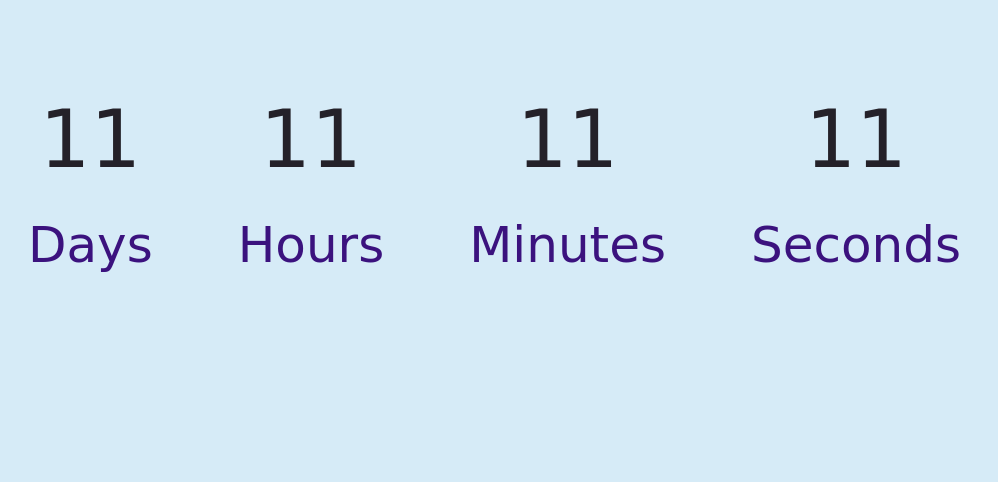
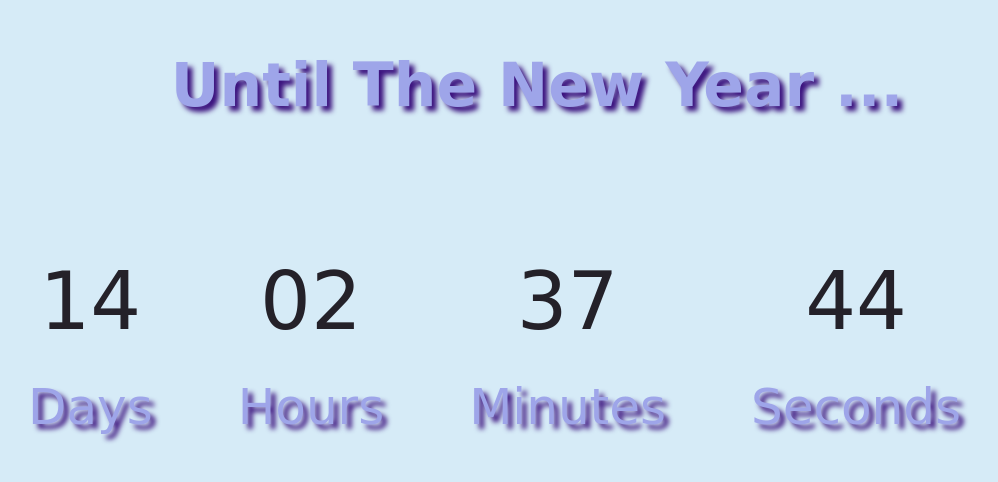
Before and after one commit to Anna-Sokolova/goit-js-hw-11-timer, a website built with webpack: page src/index.html in a window 1280 px wide. Shown: the whole page, without its empty margins (103-1101 px from the left). Built offline with nearby package versions, Linux system fonts and the light colour scheme; a web font is replaced by a local one.

Commit message:
Adds a timer task via a function

```diff
--- a/src/css/style.css
+++ b/src/css/style.css
@@ -8,7 +8,7 @@ body {
   font-family: "Helvetica Neue", -apple-system, BlinkMacSystemFont, "Segoe UI",
     Roboto, Oxygen, Ubuntu, Cantarell, "Open Sans", sans-serif;
   line-height: 1.5;
-  color: #2a2a2a;
+  color: #9ea5e9;
   background-color: rgb(214, 235, 247);
 }
 
@@ -25,6 +25,14 @@ img {
   display: block;
   max-width: 100%;
   height: auto;
+}
+
+.titel {
+  font-family: "Galindo", cursive;
+  font-size: 60px;
+  text-transform: capitalize;
+  text-shadow: 5px 5px 5px #3b127e;
+  text-align: center;
 }
 
 .timer {
@@ -56,7 +64,8 @@ img {
   display: flex;
 
   font-family: "Galindo", cursive;
-  color: #3b127e;
+  color: #9ea5e9;
+  text-shadow: 5px 5px 5px #3b127e;
   font-size: 50px;
 }
 
@@ -80,11 +89,13 @@ img {
 }
 
 .alert.info {
-  border: 5px solid #0ac2f0;
-  background-color: #3083b3;
-  color: rgb(26, 10, 250);
   font-family: "Galindo", cursive;
   font-size: 30px;
+  color: #3b127e;
+
+  border: 5px solid #3b127e;
+  background-color: #9ea5e9;
+  text-shadow: 2px 2px 5px #3b127e;
 }
 
 .alert.is-visible {
--- a/src/index.html
+++ b/src/index.html
@@ -12,24 +12,27 @@
   </head>
 
   <body>
+
+    <h1 class="titel">Until the new year ...</h1>
+
     <div class="timer" id="timer-1">
       <div class="field">
-        <span class="value" data-value="days">11</span>
+        <span class="value" data-value="days">00</span>
         <span class="label">Days</span>
       </div>
 
       <div class="field">
-        <span class="value" data-value="hours">11</span>
+        <span class="value" data-value="hours">00</span>
         <span class="label">Hours</span>
       </div>
 
       <div class="field">
-        <span class="value" data-value="mins">11</span>
+        <span class="value" data-value="mins">00</span>
         <span class="label">Minutes</span>
       </div>
 
       <div class="field">
-        <span class="value" data-value="secs">11</span>
+        <span class="value" data-value="secs">00</span>
         <span class="label">Seconds</span>
       </div>
     </div>
--- a/src/js/refs.js
+++ b/src/js/refs.js
@@ -1,3 +1,8 @@
 export default {
-  notificationRef: document.querySelector('.js-alert'),
+  notificationRef: document.querySelector(".js-alert"),
+  timerRef: document.querySelector("#timer-1"),
+  daysRef: document.querySelector('span[data-value="days"]'),
+  hoursRef: document.querySelector('span[data-value="hours"]'),
+  minsRef: document.querySelector('span[data-value="mins"]'),
+  secsRef: document.querySelector('span[data-value="secs"]'),
 };
--- a/src/js/taimer.js
+++ b/src/js/taimer.js
@@ -0,0 +1,50 @@
+import refs from "./refs.js";
+
+const { timerRef, daysRef, hoursRef, minsRef, secsRef } = refs;
+
+// console.log(refs);
+
+let day = "Dec 31 2020"; //дата, до которой будет считать счетчик
+
+//основная функция для создания счетчика
+function timer(date) {
+  const targetDate = new Date(date);  //целевая дата
+  const currentDate = Date.now();     //текущая дата
+  const deltaTime = targetDate - currentDate;  //разница, которую будем показывать в счетчике
+
+  const objTime = setTime(deltaTime); //вызываем функцию с просчитанными данными и записываем её в объект, т.к. setTime возвращает объект данных
+  updateClockface(objTime); //вызываем функцию, которая рисует интерфейс
+}
+
+//функция задает интервал отсчета каждую секунду
+setInterval(() => {
+  timer(day);    //передаем основную функцию
+}, 1000);
+
+// функция принимает число, приводит к строке и добавляет в начало 0 если число меньше 2-х знаков
+function pad(value) {
+  return String(value).padStart(2, "0");
+}
+
+//функция для расчета времени, принимает параметром разницу между targetDate и текущей датой (в миллисекундах)
+function setTime(time) {
+  const days = pad(Math.floor(time / (1000 * 60 * 60 * 24)));
+  // console.log('days -', days);
+  const hours = pad(
+    Math.floor((time % (1000 * 60 * 60 * 24)) / (1000 * 60 * 60)),
+  );
+  // console.log("hours -", hours);
+  const mins = pad(Math.floor((time % (1000 * 60 * 60)) / (1000 * 60)));
+  // console.log("mins -", mins);
+  const secs = pad(Math.floor((time % (1000 * 60)) / 1000));
+  // console.log("secs -", secs);
+  return { days, hours, mins, secs }; // Возвращает обьект со свойствами days, hours, mins, secs
+}
+
+//функция принимает объект данных времени, которые возвращает setTime(time) и перерисовывает интерфейс счетчика
+function updateClockface(obj) {
+  daysRef.textContent = obj.days;
+  hoursRef.textContent = obj.hours;
+  minsRef.textContent = obj.mins;
+  secsRef.textContent = obj.secs;
+}
```
